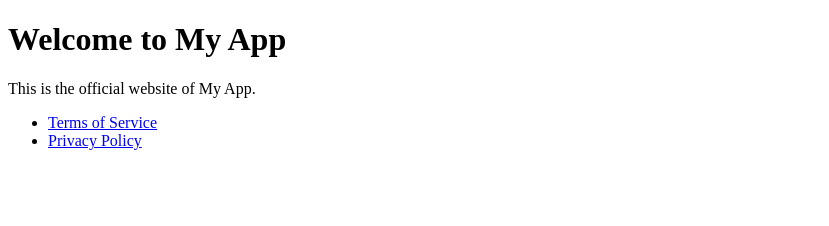
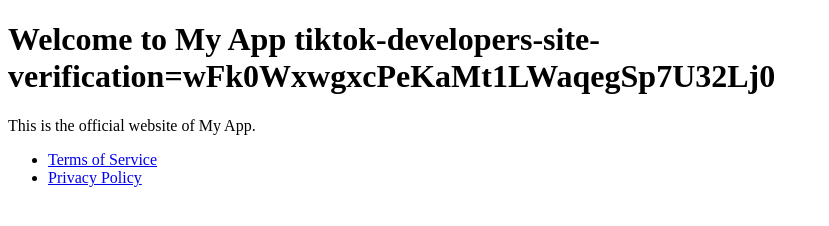
Before and after one commit to xbitoi/musete, a plain HTML site: page index.html in a window 1280 px wide. Shown: the whole page, without its empty margins (0-829 px from the left). Drawn offline with Linux system fonts and the light colour scheme.

Commit message:
Update header with TikTok verification code

```diff
--- a/index.html
+++ b/index.html
@@ -6,7 +6,7 @@
   <title>My App</title>
 </head>
 <body>
-  <h1>Welcome to My App</h1>
+  <h1>Welcome to My App tiktok-developers-site-verification=wFk0WxwgxcPeKaMt1LWaqegSp7U32Lj0 </h1>
   <p>This is the official website of My App.</p>
 
   <nav>
```
